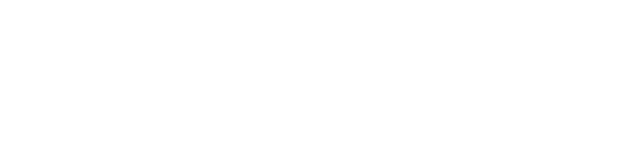
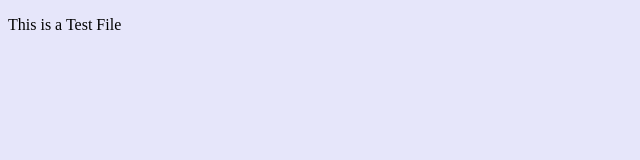
Before and after one commit to jdjn46/test1, a plain HTML site: page index.html in a window 1280 px wide. Shown: the whole page, without its empty margins (0-640 px from the left). Drawn offline with Linux system fonts and the light colour scheme.

Commit message:
Added Page Background and Paragraph

```diff
--- a/index.html
+++ b/index.html
@@ -3,8 +3,10 @@
 <html>
 <head>
 	<title>test1</title>
+	<style type="text/css"></style>
+
 </head>
-<body>
-
+<body bgcolor="#E6E6FA">
+    <p> This is a Test File </p>
 </body>
 </html>
```
